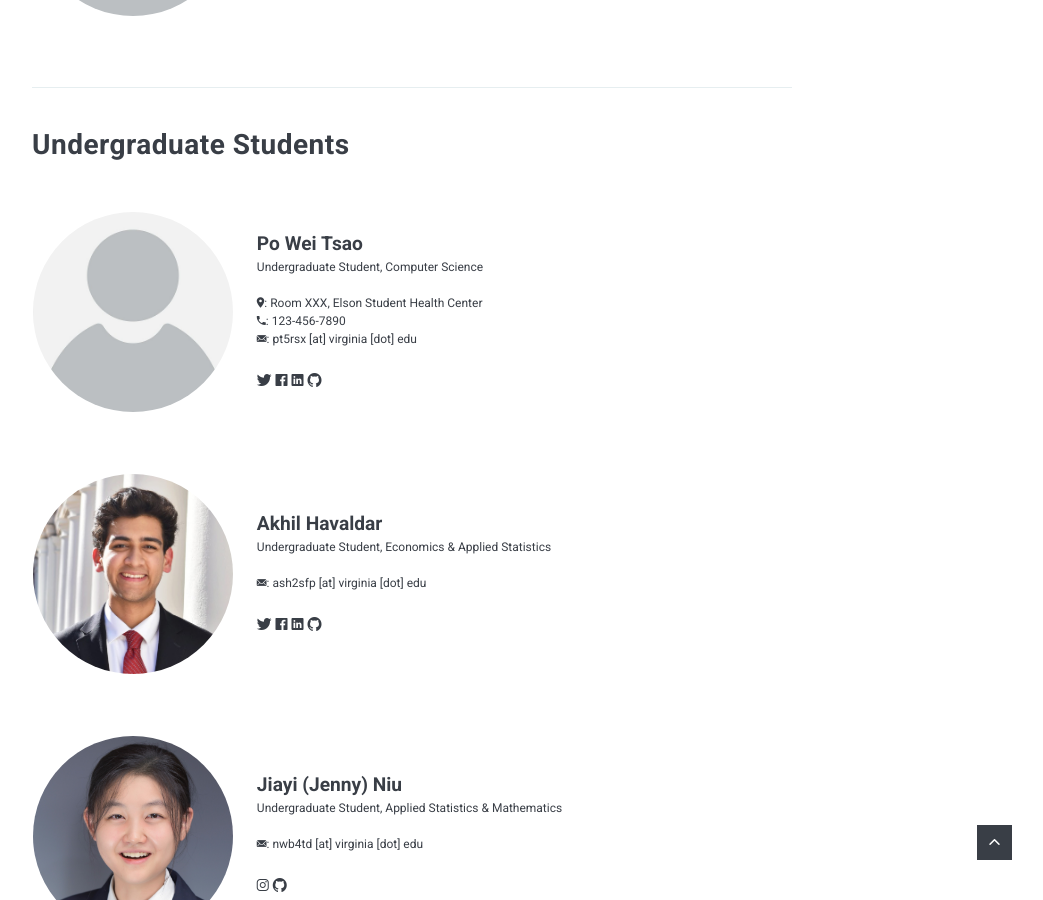
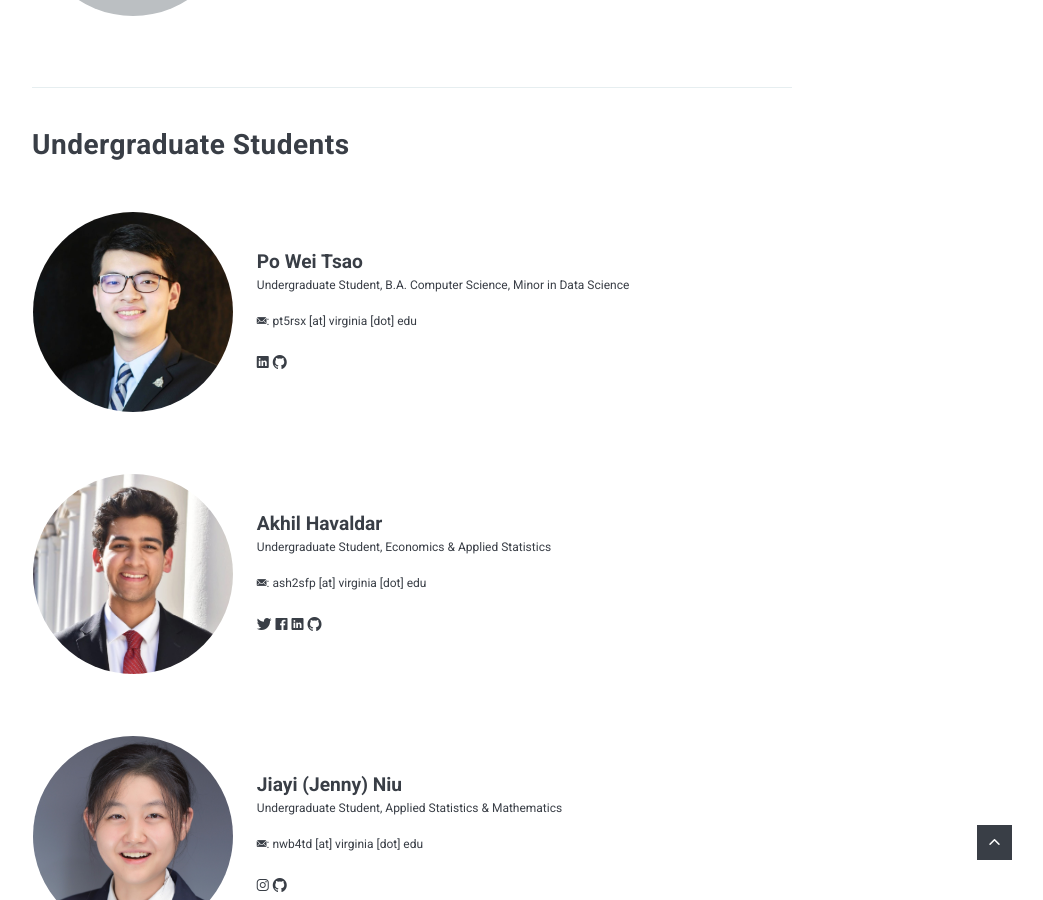
Before and after one commit to vilab-uva/vilab-uva.github.io, a Jekyll site: the page built from _pages/01_people.md, in a window 1280 px wide and 900 px high, scrolled down 2709 px. Shown: the whole window, without its empty margins (228-1271 px from the left). Built offline with Jekyll 4.4.1, drawn with Linux system fonts in a browser that asks for light colours; nearby versions of some CDN libraries.

Commit message:
po and steve update

```diff
--- a/_pages/01_people.md
+++ b/_pages/01_people.md
@@ -26,10 +26,9 @@ Associate Professor of Mechanical and Aerospace Engineering (by courtesy)<br/>
 <i class="ion ion-ios-mail"></i>: baek [at] virginia [dot] edu<br/>
 <i class="ion ion-ios-home"></i>: <a href="http://www.stephenbaek.com" target="_blank">http://www.stephenbaek.com</a><br/>
 </p>
-<a href="" target="_blank"><i class="ion ion-logo-twitter"></i></a>
-<a href="" target="_blank"><i class="ion ion-logo-facebook"></i></a>
-<a href="" target="_blank"><i class="ion ion-logo-linkedin"></i></a>
-<a href="" target="_blank"><i class="ion ion-logo-github"></i></a>
+<a href="https://twitter.com/stephen_baek" target="_blank"><i class="ion ion-logo-twitter"></i></a>
+<a href="https://www.linkedin.com/in/stephenbaek/" target="_blank"><i class="ion ion-logo-linkedin"></i></a>
+<a href="https://github.com/stephenbaek" target="_blank"><i class="ion ion-logo-github"></i></a>
 </td>
 </tr>
 </table>
@@ -152,7 +151,7 @@ Master's Student, Department of Electrical and Computer Engineering<br/>
 <table>
 <tr>
 <td>
-<img src="{{site.baseurl}}/images/members/unknown.jpg" width="200px" height="200px" style="min-width:150px; border-radius: 50%;">
+<img src="{{site.baseurl}}/images/members/tsao.jpg" width="200px" height="200px" style="min-width:150px; border-radius: 50%;">
 </td>
 <td>
  &nbsp; &nbsp; &nbsp;
@@ -161,16 +160,12 @@ Master's Student, Department of Electrical and Computer Engineering<br/>
 <big><strong>Po Wei Tsao</strong></big> <br/>
 <p style="font-size: 12px;
       line-height: 18px;">
-Undergraduate Student, Computer Science<br/>
+Undergraduate Student, B.A. Computer Science, Minor in Data Science<br/>
 <br/>
-<i class="ion ion-md-pin"></i>: Room XXX, Elson Student Health Center<br/>
-<i class="ion ion-md-call"></i>: 123-456-7890<br/>
 <i class="ion ion-ios-mail"></i>: pt5rsx [at] virginia [dot] edu<br/>
 </p>
-<a href="" target="_blank"><i class="ion ion-logo-twitter"></i></a>
-<a href="" target="_blank"><i class="ion ion-logo-facebook"></i></a>
-<a href="" target="_blank"><i class="ion ion-logo-linkedin"></i></a>
-<a href="" target="_blank"><i class="ion ion-logo-github"></i></a>
+<a href="https://www.linkedin.com/in/poweitsao" target="_blank"><i class="ion ion-logo-linkedin"></i></a>
+<a href="https://github.com/poweitsao" target="_blank"><i class="ion ion-logo-github"></i></a>
 </td>
 </tr>
 <tr>
```
Also changed, not shown: images/members/tsao.jpg (added).
